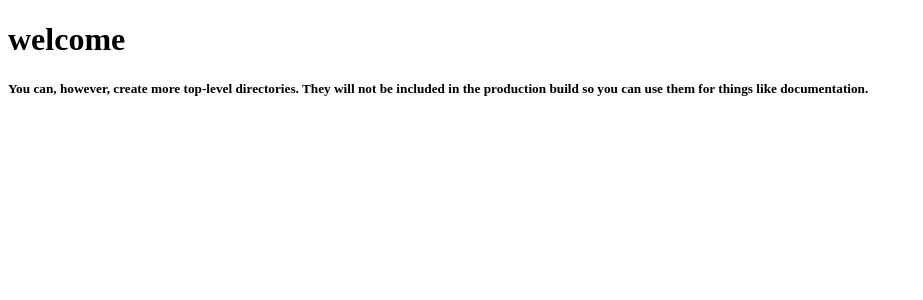
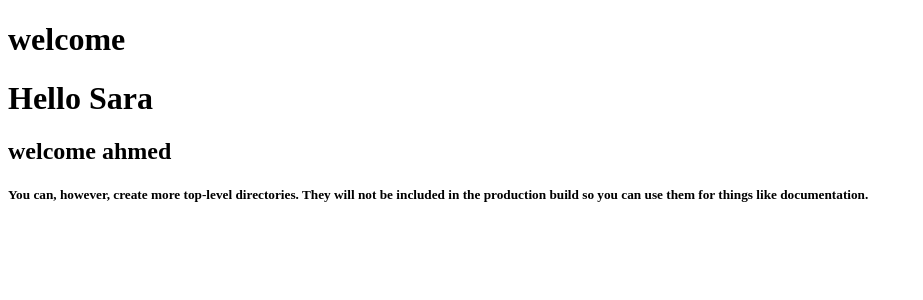
Before and after one commit to ahmedtfox/my-app, a React (Create React App) app: page / in a window 1280 px wide. Shown: the top 300 px of the page, without its empty margins (0-923 px from the left). Built offline with nearby package versions, Linux system fonts and the light colour scheme.

Commit message:
session 2

```diff
--- a/src/App.js
+++ b/src/App.js
@@ -1,10 +1,11 @@
-import Greeting from "./Greeting";
-
+import Greeting from "./components/Greeting";
+import Welcome from "./components/Welcome";
 function App() {
   return (
     <div className="App">
       <h1>welcome </h1>
-      <Greeting />
+      <Greeting name="Sara" />
+      <Welcome name="ahmed" />
     </div>
   );
 }
--- /dev/null
+++ b/src/components/Greeting.js
@@ -0,0 +1,9 @@
+import React from "react";
+
+class Greeting extends React.Component {
+  render() {
+    return <h1> Hello {this.props.name}</h1>;
+  }
+}
+
+export default Greeting;
--- a/src/Greeting.js
+++ b/src/components/Welcome.js
@@ -1,6 +1,7 @@
-function Greeting() {
+function Welcome(props) {
   return (
-    <div className="Greeting">
+    <div className="Welcome">
+      <h2>welcome {props.name}</h2>
       <h5>
         You can, however, create more top-level directories. They will not be
         included in the production build so you can use them for things like
@@ -10,4 +11,4 @@
   );
 }
 
-export default Greeting;
+export default Welcome;
```
